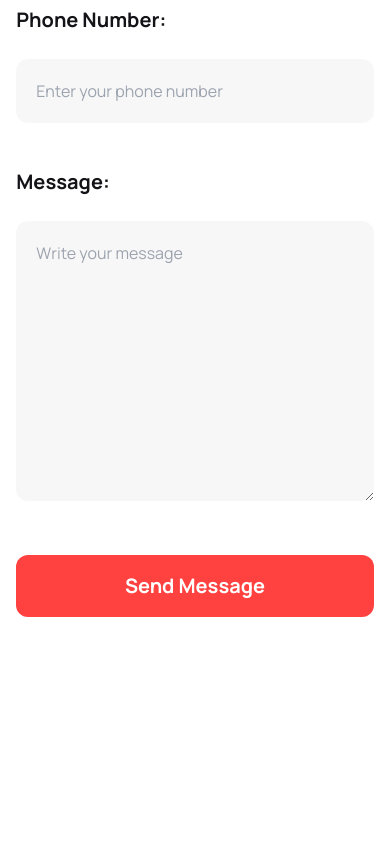
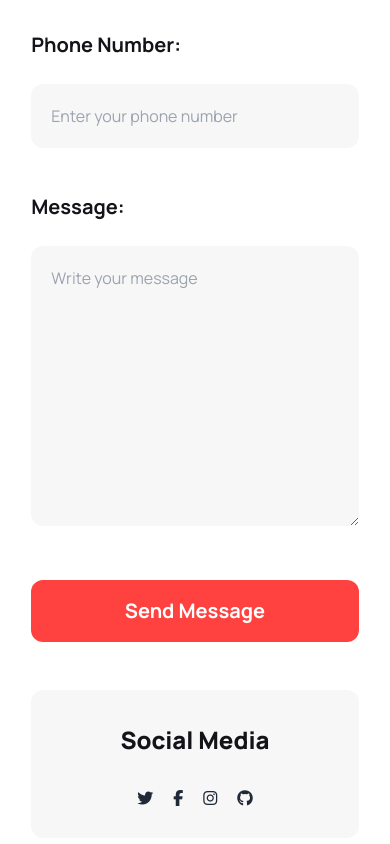
Before and after one commit to Ashraful-Islam-Akash3737/B9A3-Hockeys, a plain HTML site: page index.html in a window 390 px wide. Shown: the part 8823-9667 px from the top of the page. Before the commit the page ends 9488 px from the top, so only its background shows below. Drawn offline with nearby package versions, Linux system fonts and the light colour scheme.

Commit message:
complete get in touch section and make it responsive

```diff
--- a/index.html
+++ b/index.html
@@ -561,8 +561,8 @@
             </div>
 
 
-
-            <section class="mx-auto my-12 lg:flex md:gap-6 justify-center items-center">
+            <!-- form and contact section -->
+            <section class="mx-auto w-11/12 my-12 lg:flex md:gap-6 justify-center items-center">
                 <!-- contact section -->
                 <div class="space-y-6 md:space-y-0 lg:sp-y-6 p-6 border-[#1313181a] border-[1px] rounded-2xl md:p-8 lg:p-12 md:mb-6 grid gap-5 grid-cols-1 md:grid-cols-2 lg:grid-cols-1">
                     <!-- 1 -->
@@ -619,6 +619,18 @@
                     </label>
                 </div>
             </section>
+
+            <!-- social media section -->
+            <section class="w-11/12 mx-auto flex flex-col justify-center gap-5 items-center p-8 bg-[#13131808] rounded-xl">
+                <h3 class="text-[24px] font-extrabold text-[#131318] mb-3 md:mb-6">Social Media</h3>
+                <div class="flex justify-center items-center gap-5">
+                    <i class="fa-brands fa-twitter"></i>
+                    <i class="fa-brands fa-facebook-f"></i>
+                    <i class="fa-brands fa-instagram"></i>
+                    <i class="fa-brands fa-github"></i>
+                </div>
+            </section>
+
         </section>
     </main>
 
```
